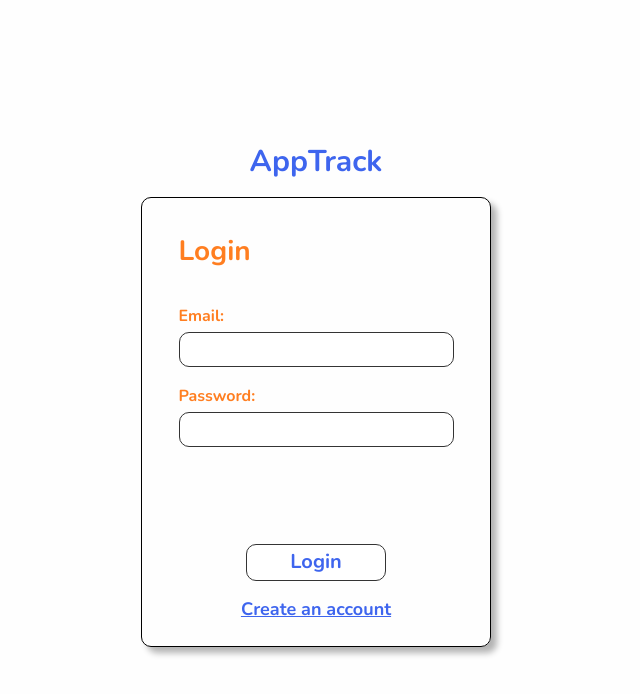
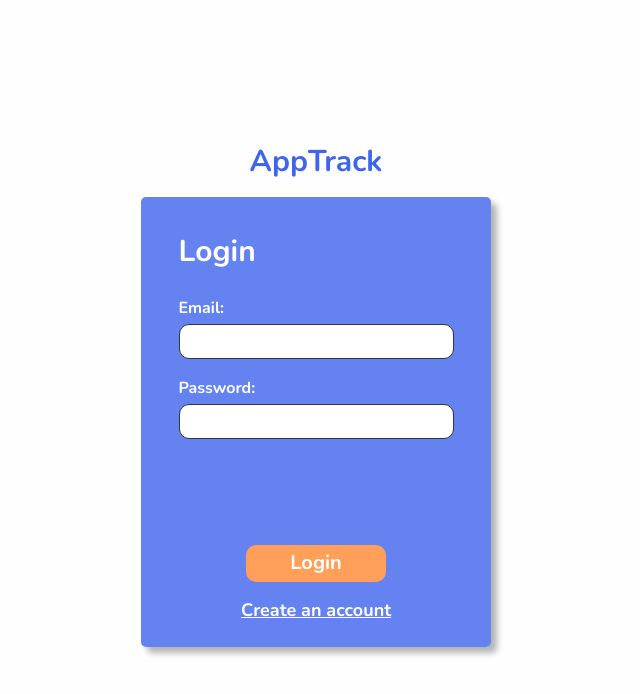
Before and after one commit to JohnSalinas123/AppTrack, a React (Vite) app in the folder frontend/: page /login in a window 1280 px wide. Shown: the top 694 px of the page, without its empty margins (324-964 px from the left). Built offline with nearby package versions, Linux system fonts and the light colour scheme; no server answers.

Commit message:
styled login page to new solid design

```diff
--- a/frontend/src/pages/LoginPage.css
+++ b/frontend/src/pages/LoginPage.css
@@ -18,10 +18,11 @@
 	display: block;
 	text-align: left;
 	width: 100%;
-	font-size: 28px;
-	color: var(--main-orange);
+	font-size: 30px;
+	color: white;
 	font-weight: bold;
-	margin: 32px 0px;
+	margin-top: 32px;
+	margin-bottom: 22px;
 }
 
 #auth-container {
@@ -31,9 +32,9 @@
 	justify-content: flex-start;
 	align-items: center;
 	flex-direction: column;
-	border: 1px solid black;
-	border-radius: 10px;
+	border-radius: 5px;
 	box-shadow: 6px 6px 6px #b3b3b3;
+	background-color: rgba(62, 101, 238, 0.8);
 }
 
 #login-form {
@@ -51,7 +52,7 @@
 	border: 1px solid var(--main-off-black);
 	border-radius: 10px;
 	font-size: 16px;
-	padding: 0px 6px;
+	padding: 0px 10px;
 	display: block;
 	margin-bottom: 17px;
 }
@@ -65,7 +66,7 @@
 	width: 100%;
 	display: block;
 	text-align: left;
-	color: var(--main-orange);
+	color: white;
 	font-weight: bold;
 	margin-bottom: 4px;
 }
@@ -76,9 +77,8 @@
 	height: 37px;
 	border-radius: 10px;
 	border: none;
-	color: var(--main-blue);
-	background-color: white;
-	border: 1px solid var(--main-off-black);
+	color: white;
+	background-color: #ff9f59;
 	font-size: 20px;
 	font-weight: bold;
 	transition: 0.3s;
@@ -92,10 +92,16 @@
 
 #login-switch {
 	margin-bottom: 23px;
-	color: var(--main-blue);
+	color: white;
 	text-decoration: underline;
 	font-size: 18px;
 	font-weight: bold;
+	cursor: pointer;
+	transition: color 0.25s ease-in-out;
+}
+
+#login-switch:hover {
+	color: #ffc195;
 }
 
 #login-error {
--- a/frontend/src/pages/LoginPage.tsx
+++ b/frontend/src/pages/LoginPage.tsx
@@ -113,7 +113,7 @@ export const LoginPage = () => {
 						</button>
 					</form>
 					<a id="login-switch" onClick={handleSwitchMode}>
-						{loginMode ? "Create an account" : "Log in to existing account"}
+						{loginMode ? "Create an account" : "Already have an account?"}
 					</a>
 				</div>
 				<span id="login-error">{errorMessage}</span>
```
